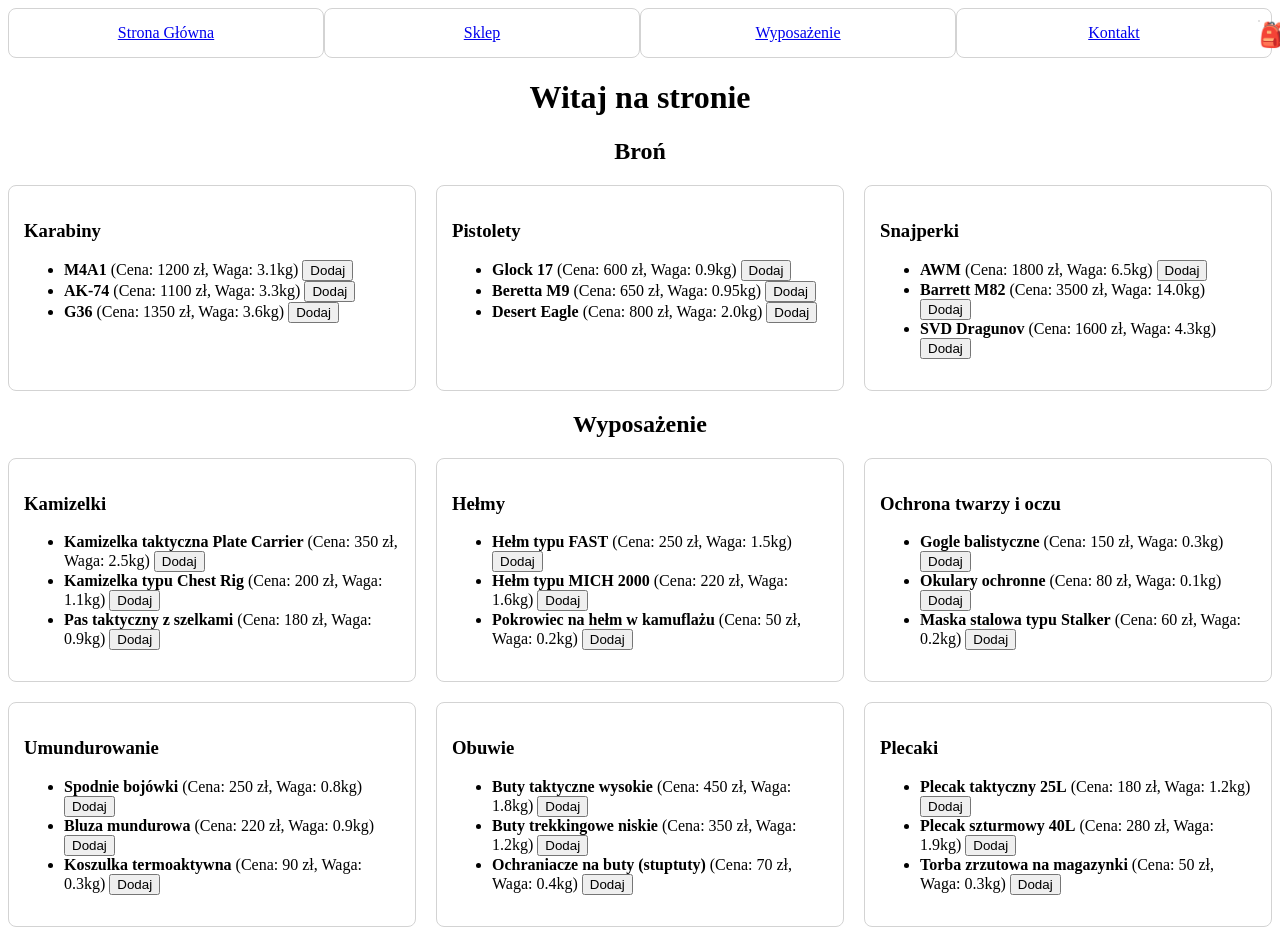
After one commit to SubDraconis/GearUp, a Flask app: page /sklep in a window 1280 px wide. The commit adds this page. Run offline with Flask 3, Linux system fonts and the light colour scheme.

Commit message:
Ulepszenia
Aplikacja webowa do tworzenia i zarządzania zestawami wyposażenia do Airsoftu. Umożliwia przeglądanie przedmiotów w kategoriach, dodawanie ich do interaktywnego "plecaka" i śledzenie na żywo łącznej wagi oraz ceny wybranego sprzętu.

```diff
--- a/app.py
+++ b/app.py
@@ -1,19 +1,132 @@
-from flask import Flask, render_template
+import os
+from flask import Flask, render_template, request, redirect, url_for, session
 
 app = Flask(__name__)
+app.secret_key = os.environ.get('SECRET_KEY', 'a-default-secret-key-for-development-only')
+
+# --- DANE APLIKACJI (Bez zmian) ---
+ASORTYMENT = {
+    "Broń": {
+        'Karabiny': [
+            {'nazwa': 'M4A1', 'cena': 1200, 'waga': 3.1},
+            {'nazwa': 'AK-74', 'cena': 1100, 'waga': 3.3},
+            {'nazwa': 'G36', 'cena': 1350, 'waga': 3.6}
+        ],
+        'Pistolety': [
+            {'nazwa': 'Glock 17', 'cena': 600, 'waga': 0.9},
+            {'nazwa': 'Beretta M9', 'cena': 650, 'waga': 0.95},
+            {'nazwa': 'Desert Eagle', 'cena': 800, 'waga': 2.0}
+        ],
+        'Snajperki': [
+            {'nazwa': 'AWM', 'cena': 1800, 'waga': 6.5},
+            {'nazwa': 'Barrett M82', 'cena': 3500, 'waga': 14.0},
+            {'nazwa': 'SVD Dragunov', 'cena': 1600, 'waga': 4.3}
+        ]
+    },
+    "Wyposażenie": {
+        'Kamizelki': [
+            {'nazwa': 'Kamizelka taktyczna Plate Carrier', 'cena': 350, 'waga': 2.5},
+            {'nazwa': 'Kamizelka typu Chest Rig', 'cena': 200, 'waga': 1.1},
+            {'nazwa': 'Pas taktyczny z szelkami', 'cena': 180, 'waga': 0.9}
+        ],
+        'Hełmy': [
+            {'nazwa': 'Hełm typu FAST', 'cena': 250, 'waga': 1.5},
+            {'nazwa': 'Hełm typu MICH 2000', 'cena': 220, 'waga': 1.6},
+            {'nazwa': 'Pokrowiec na hełm w kamuflażu', 'cena': 50, 'waga': 0.2}
+        ],
+        'Ochrona twarzy i oczu': [
+            {'nazwa': 'Gogle balistyczne', 'cena': 150, 'waga': 0.3},
+            {'nazwa': 'Okulary ochronne', 'cena': 80, 'waga': 0.1},
+            {'nazwa': 'Maska stalowa typu Stalker', 'cena': 60, 'waga': 0.2}
+        ],
+        'Umundurowanie': [
+            {'nazwa': 'Spodnie bojówki', 'cena': 250, 'waga': 0.8},
+            {'nazwa': 'Bluza mundurowa', 'cena': 220, 'waga': 0.9},
+            {'nazwa': 'Koszulka termoaktywna', 'cena': 90, 'waga': 0.3}
+        ],
+        'Obuwie': [
+            {'nazwa': 'Buty taktyczne wysokie', 'cena': 450, 'waga': 1.8},
+            {'nazwa': 'Buty trekkingowe niskie', 'cena': 350, 'waga': 1.2},
+            {'nazwa': 'Ochraniacze na buty (stuptuty)', 'cena': 70, 'waga': 0.4}
+        ],
+        'Plecaki': [
+            {'nazwa': 'Plecak taktyczny 25L', 'cena': 180, 'waga': 1.2},
+            {'nazwa': 'Plecak szturmowy 40L', 'cena': 280, 'waga': 1.9},
+            {'nazwa': 'Torba zrzutowa na magazynki', 'cena': 50, 'waga': 0.3}
+        ]
+    }
+}
+WSZYSTKIE_PRZEDMIOTY_LOOKUP = {
+    item['nazwa']: item
+    for grupa_kategorii in ASORTYMENT.values()
+    for kategoria in grupa_kategorii.values()
+    for item in kategoria
+}
+
+# --- NOWA FUNKCJA POMOCNICZA ---
+def _pobierz_kontekst_dla_szablonu():
+    """Pobiera ekwipunek z sesji, oblicza statystyki i zwraca jako słownik."""
+    ekwipunek_raw = session.get('ekwipunek', [])
+
+    # Zabezpieczenie przed starymi danymi w sesji
+    ekwipunek = [item for item in ekwipunek_raw if isinstance(item, dict)]
+    if len(ekwipunek) != len(ekwipunek_raw):
+        session['ekwipunek'] = ekwipunek
+        session.modified = True
+
+    return {
+        "kategorie": ASORTYMENT,
+        "moj_ekwipunek": ekwipunek,
+        "laczna_waga": round(sum(item.get('waga', 0) for item in ekwipunek), 2),
+        "laczna_cena": sum(item.get('cena', 0) for item in ekwipunek)
+    }
+
+# --- GŁÓWNE WIDOKI (TRASY) ---
 
 @app.route('/')
 def strona_glowna():
-    karabiny = ["M4A1", "AK-74", "G36"]
-    pistolety = ["Glock 17", "Beretta M9", "Desert Eagle"]
-    snajperki = ["AWM", "Barrett M82", "SVD Dragunov"]
-    return render_template(
-        'index.html',
-        lista_karabinow=karabiny,
-        lista_pistoletow=pistolety,
-        lista_snajperek=snajperki
-    )
+    """Wyświetla stronę główną."""
+    kontekst = _pobierz_kontekst_dla_szablonu()
+    return render_template('main.html', **kontekst)
 
+@app.route('/sklep')
+def strona_sklep():
+    """Wyświetla stronę sklepu."""
+    kontekst = _pobierz_kontekst_dla_szablonu()
+    return render_template('sklep.html', **kontekst)
+
+# --- AKCJE (Dodawanie/Usuwanie) ---
+
+@app.route('/dodaj', methods=['POST'])
+def dodaj_przedmiot():
+    """Dodaje przedmiot do ekwipunku w sesji."""
+    nazwa_przedmiotu = request.form.get('nazwa_przedmiotu')
+    przedmiot_do_dodania = WSZYSTKIE_PRZEDMIOTY_LOOKUP.get(nazwa_przedmiotu)
+
+    if przedmiot_do_dodania:
+        ekwipunek = session.get('ekwipunek', [])
+        ekwipunek.append(przedmiot_do_dodania)
+        session['ekwipunek'] = ekwipunek
+        session.modified = True
+
+    # Przekierowujemy z powrotem do strony, z której przyszło żądanie (np. ze sklepu do sklepu)
+    return redirect(request.referrer or url_for('strona_glowna'))
+
+@app.route('/usun', methods=['POST'])
+def usun_przedmiot():
+    """Usuwa przedmiot z ekwipunku na podstawie jego indeksu."""
+    index_do_usuniecia_str = request.form.get('index_przedmiotu')
+
+    if 'ekwipunek' in session and index_do_usuniecia_str is not None:
+        try:
+            index = int(index_do_usuniecia_str)
+            if 0 <= index < len(session['ekwipunek']):
+                session['ekwipunek'].pop(index)
+                session.modified = True
+        except (ValueError, IndexError):
+            pass # Ignorujemy błędne żądania
+
+    return redirect(request.referrer or url_for('strona_glowna'))
 
 if __name__ == '__main__':
-  app.run(debug=True)
+    app.run(debug=True)
--- /dev/null
+++ b/static/script.js
@@ -0,0 +1,20 @@
+// Czekamy, aż cała strona się załaduje
+document.addEventListener('DOMContentLoaded', function() {
+
+    // Znajdujemy w HTML ikonę plecaka i jego zawartość po ich ID
+    const ikonaPlecaka = document.getElementById('ikona-plecaka');
+    const zawartoscPlecaka = document.getElementById('zawartosc-plecaka');
+
+    // Mówimy przeglądarce: "słuchaj" na kliknięcia w ikonę plecaka
+    ikonaPlecaka.addEventListener('click', function() {
+
+        // Sprawdzamy, czy zawartość plecaka jest aktualnie ukryta
+        if (zawartoscPlecaka.style.display === 'none') {
+            // Jeśli tak, to ją pokaż (zmień display na 'block')
+            zawartoscPlecaka.style.display = 'block';
+        } else {
+            // W przeciwnym wypadku (czyli jeśli jest widoczna), ukryj ją
+            zawartoscPlecaka.style.display = 'none';
+        }
+    });
+});
--- a/static/style.css
+++ b/static/style.css
@@ -1,7 +1,45 @@
 .wysrodkowany{
     text-align: center;
 }
-.obok{
+
+.kategorie-kontener{
     display: flex;
+    flex-wrap: wrap; /* Pozwala elementom zawijać się do nowego wiersza */
+    justify-content: center; /* Wyśrodkowuje kategorie w kontenerze */
     gap: 20px;
 }
+
+/* Styl dla pojedynczego bloku z kategorią */
+.kategoria {
+    flex: 1 1 350px; /* flex-grow, flex-shrink, flex-basis. Każdy blok będzie miał ok. 350px szerokości */
+    max-width: 400px; /* Ograniczenie maksymalnej szerokości dla czytelności */
+    border: 1px solid lightgray;
+    padding: 15px;
+    border-radius: 8px;
+}
+#plecak-kontener {
+    position: fixed;
+    top: 20px;
+    right: 20px;
+    background-color: white; /* Dodajmy tło, żeby nie był przezroczysty */
+    border: 1px solid #ccc; /* I ramkę, żeby go było widać */
+    border-radius: 8px; /* Zaokrąglone rogi wyglądają lepiej */
+}
+
+#ikona-plecaka {
+    position: fixed;
+    cursor: pointer; /* Zmienia kursor na "rączkę", gdy najedziemy na ikonę */
+    font-size: 24px; /* Powiększa ikonę */
+}
+#zawartosc-plecaka {
+    display: none; /* Domyślnie ukrywamy zawartość plecaka */
+    margin-top: 10px; /* Dodajemy trochę odstępu od ikony */
+    padding: 10px; /* Dodajemy trochę wewnętrznego odstępu */
+}
+nav ul {
+  display: flex;         /* Układa elementy w jednej linii */
+  list-style-type: none; /* Usuwa kropki */
+  padding: 0;            /* Usuwa domyślne wcięcie listy */
+  margin: 0;             /* Usuwa domyślny margines listy */
+  justify-content: center; /* Wyśrodkowuje elementy menu */
+}
--- /dev/null
+++ b/templates/sklep.html
@@ -0,0 +1,65 @@
+<!DOCTYPE html>
+<html lang="pl">
+<head>
+    <meta charset="UTF-8">
+    <title>Airsoft menager</title>
+    <link rel="stylesheet" href="{{ url_for('static', filename='style.css') }}">
+</head>
+<body>
+    <div id="plecak-kontener">
+        <div id="ikona-plecaka">🎒</div> <div id="zawartosc-plecaka">
+            <h3>Mój ekwipunek:</h3>
+            <ul>
+                {# Używamy pętli z licznikiem (loop.index0), aby uzyskać indeks każdego przedmiotu #}
+                {% for przedmiot in moj_ekwipunek %}
+                    <li>{{ przedmiot.nazwa }}
+                        <form action="/usun" method="post" style="display: inline;">
+                            {# Przekazujemy indeks przedmiotu do usunięcia #}
+                            <input type="hidden" name="index_przedmiotu" value="{{ loop.index0 }}">
+                            <button type="submit">Usuń</button>
+                        </form>
+                    </li>
+                {% endfor %}
+            </ul>
+            <p><strong>Łączna waga:</strong> {{ laczna_waga }} kg</p>
+            <p><strong>Łączna cena:</strong> {{ laczna_cena }} zł</p>
+        </div>
+    </div>
+    <nav>
+        <ul>
+            <li class="kategoria wysrodkowany"><a href="{{ url_for('strona_glowna') }}"> Strona Główna</a></li>
+            <li class="kategoria wysrodkowany"><a href="{{ url_for('strona_sklep') }}">Sklep</a></li>
+            <li class="kategoria wysrodkowany"><a href="#">Wyposażenie</a></li>
+            <li class="kategoria wysrodkowany"><a href="#">Kontakt</a></li>
+        </ul>
+    </nav>
+
+    <h1 class="wysrodkowany"> Witaj na stronie</h1>
+
+    {# Pętla po głównych grupach: "Broń", "Wyposażenie" #}
+    {% for nazwa_grupy, podkategorie in kategorie.items() %}
+        <h2 class="wysrodkowany">{{ nazwa_grupy }}</h2>
+
+        <div class="kategorie-kontener">
+            {# Pętla po podkategoriach wewnątrz grupy, np. "Karabiny", "Pistolety" #}
+            {% for nazwa_kategorii, lista_przedmiotow in podkategorie.items() %}
+                <div class="kategoria">
+                    <h3>{{ nazwa_kategorii }}</h3>
+                    <ul>
+                        {% for przedmiot in lista_przedmiotow %}
+                            <li>
+                                <strong>{{ przedmiot.nazwa }}</strong> (Cena: {{ przedmiot.cena }} zł, Waga: {{ przedmiot.waga }}kg)
+                                <form action="/dodaj" method="post" style="display: inline;">
+                                    <input type="hidden" name="nazwa_przedmiotu" value="{{ przedmiot.nazwa }}">
+                                    <button type="submit">Dodaj</button>
+                                </form>
+                            </li>
+                        {% endfor %}
+                    </ul>
+                </div>
+            {% endfor %}
+        </div>
+    {% endfor %}
+    <script src="{{ url_for('static', filename='script.js') }}"></script>
+</body>
+</html>
```
Also changed, not shown: templates/index.html (deleted, +0 -35 lines), templates/main.html (added, +36 -0 lines), README.md.
